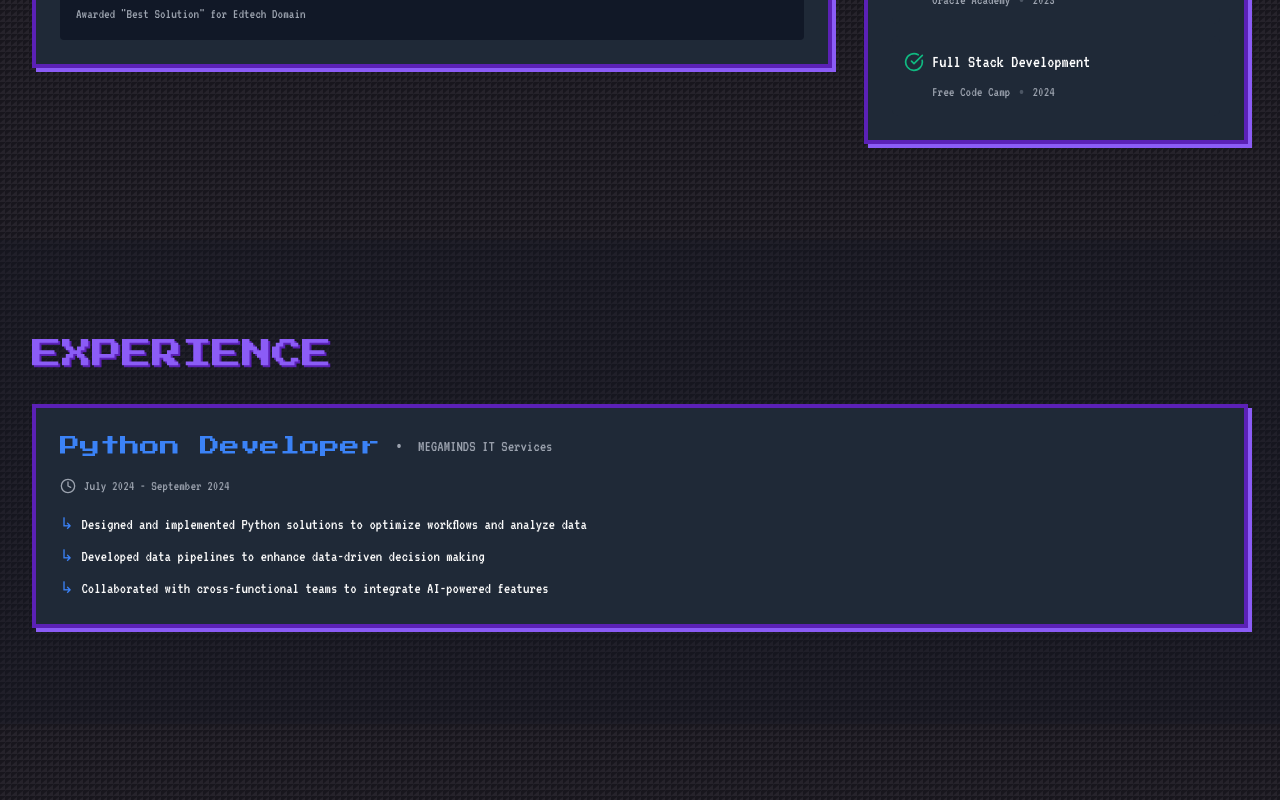
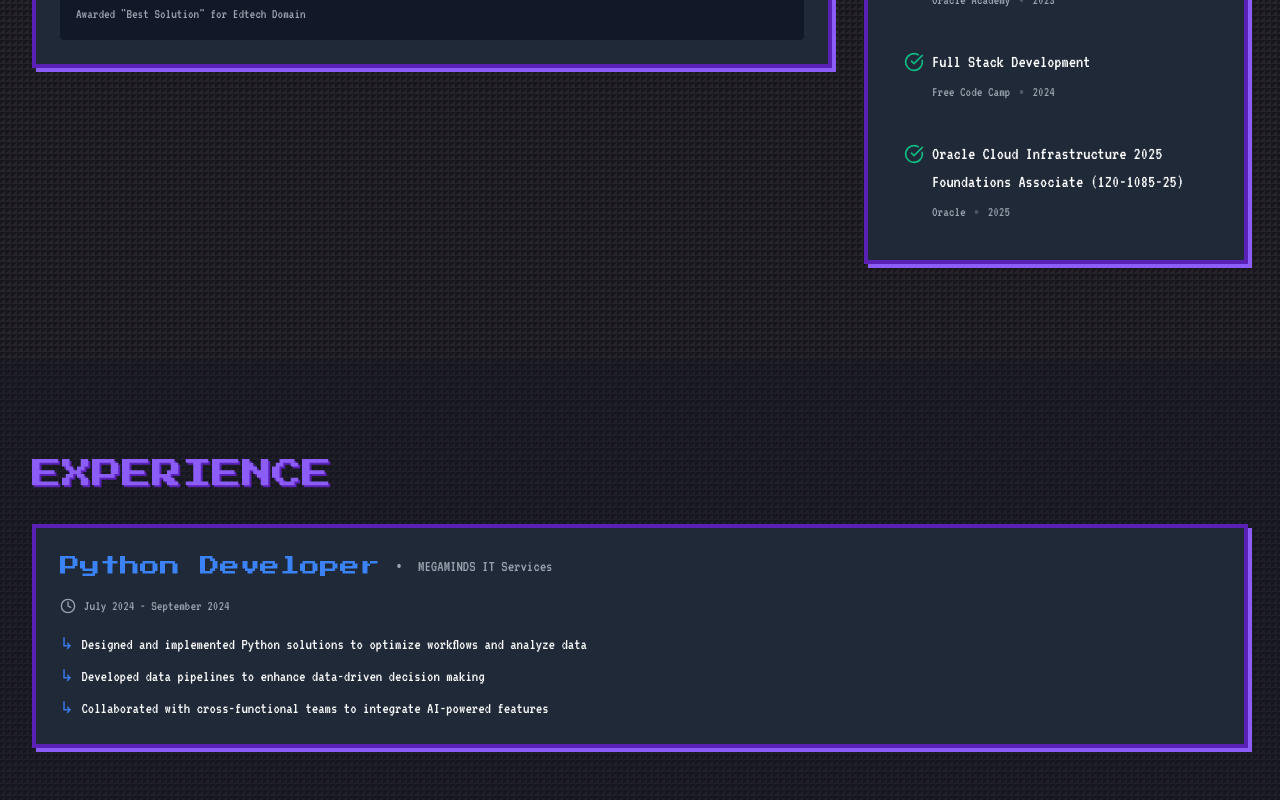
Before and after one commit to rohitkshirsagar19/rohitkshirsagar19.github.io, a React (Vite) app: page / in a window 1280 px wide. Shown: the part 1340-2140 px from the top of the page. Built offline with nearby package versions, Linux system fonts and the light colour scheme.

Commit message:
FEAT: Added New Certificate

```diff
--- a/src/pages/Index.tsx
+++ b/src/pages/Index.tsx
@@ -218,7 +218,7 @@ const Index = () => {
 
         <div className="mt-4 animate-float">
           <a
-            href="https://drive.google.com/drive/folders/1yVDAQEyGxztIlMf7V_cL_m8goIps4CvA?usp=drive_link"
+            href="https://drive.google.com/file/d/1hQ4ifDUrQLnNpMVRvH-hfUEBtw0dz5rX/view?usp=sharing"
             download="rohit_kshirsagar_resume.pdf"
             className="pixel-button flex items-center mt-2"
           >
@@ -268,6 +268,8 @@ const Index = () => {
             </div>
           </div>
 
+          {/* CERTIFICATES */}
+
           <div className="animate-pixel-fade-in" style={{ animationDelay: '0.3s' }}>
             <div className="pixel-border bg-retro-dark-gray p-6 h-full">
               <div className="flex items-center mb-4">
@@ -295,6 +297,11 @@ const Index = () => {
                   name="Full Stack Development"
                   issuer="Free Code Camp"
                   year={2024}
+                />
+                <Certificate
+                  name="Oracle Cloud Infrastructure 2025 Foundations Associate (1Z0-1085-25)"
+                  issuer="Oracle"
+                  year={2025}
                 />
               </div>
             </div>
```
Also changed, not shown: chatbot/knowledge_base.txt.
